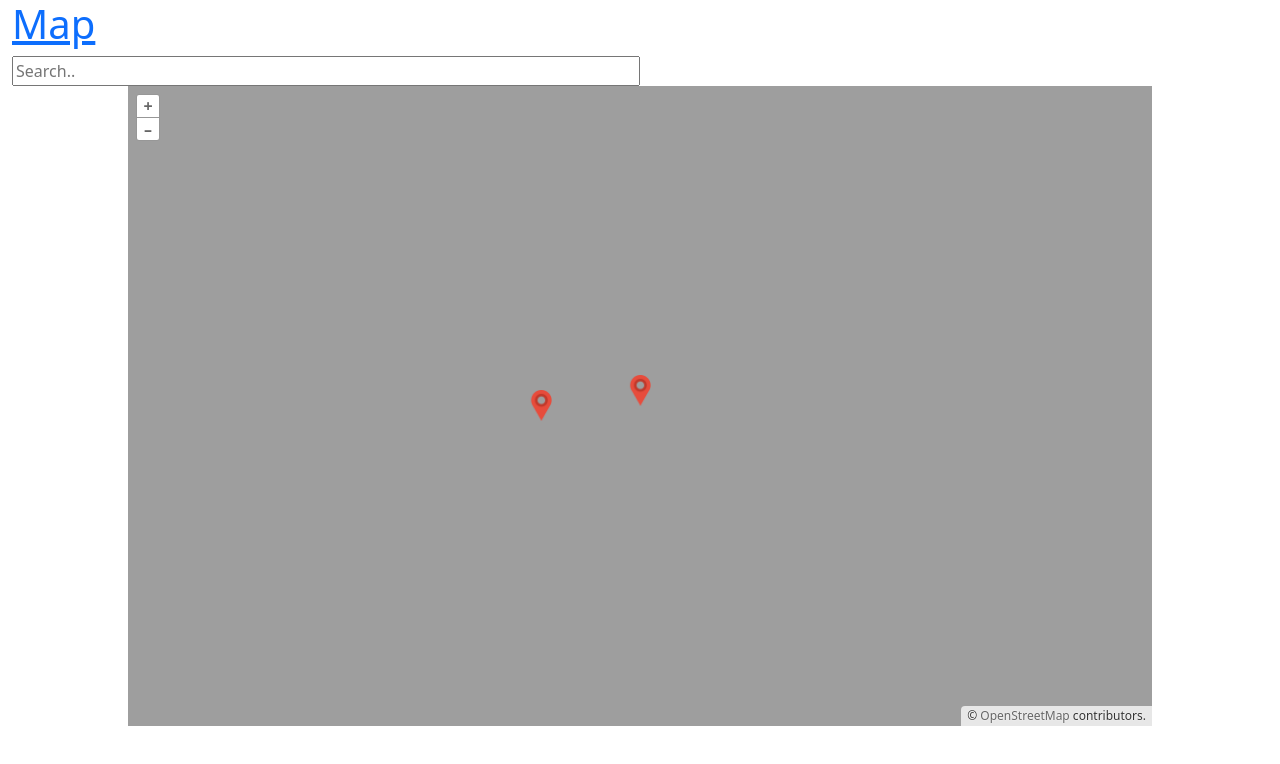
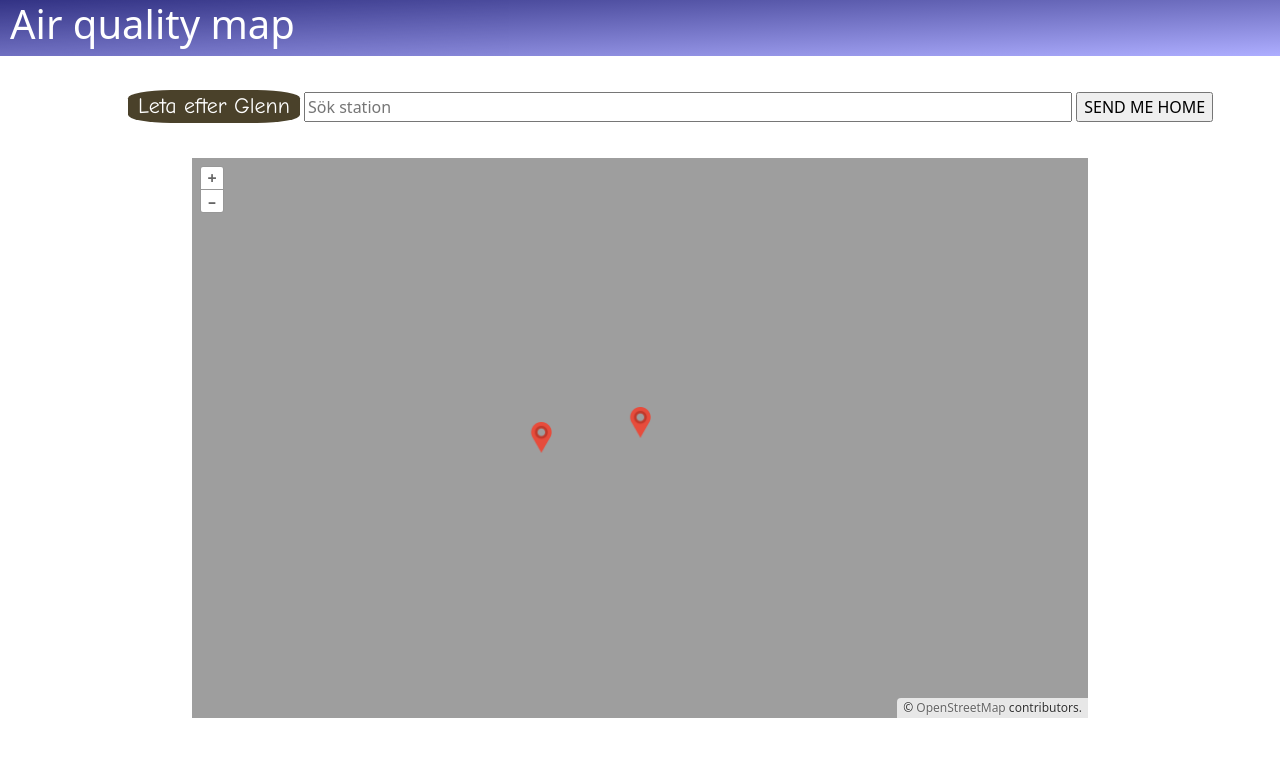
Before and after one commit to filip-svensson/DAT257, a website built with Vite: page index.html in a window 1280 px wide. Built offline with nearby package versions, Linux system fonts and the light colour scheme.

Commit message:
Redesigning frontend
Co-authored-by: Leobag <leonard.bagiu@gmail.com>
Co-authored-by: Yoorkevich <maxy98@live.co.uk>

```diff
--- a/index.html
+++ b/index.html
@@ -6,25 +6,28 @@
           integrity="sha384-iYQeCzEYFbKjA/T2uDLTpkwGzCiq6soy8tYaI1GyVh/UjpbCx/TYkiZhlZB6+fzT" crossorigin="anonymous">
     <link rel="icon" type="image/x-icon" href="https://openlayers.org/favicon.ico"/>
     <meta name="viewport" content="width=device-width, initial-scale=1.0"/>
-    <title>Using OpenLayers with Vite</title>
+    <title>Amazing map</title>
+    <link rel="icon" type="image/x-icon" href="favicon_io_1/favicon.ico">
 
 </head>
 
 <nav id="nav" class="container-fluid">
     <div class="navItems col-4">
-        <a href="#">
-            <h1 id="title" class="w-100">Map</h1>
+        <a id="titleLink" href="#">
+            <h1 id="title" class="w-100">Air quality map</h1>
         </a>
+    </div>
+</nav>
 
-
-    </div>
-
-    <div class="navItems col-6">
-        <input id="searchBar" class="w-100" type="text" placeholder="Search..">
-    </div>
-
-</nav>
-<body>
+<body class="container-fluid p-0">
+<form id="searchForm" action="index.html" method="POST">
+<div id="searchBarId">
+    <label id="searchValueLabel" for="searchValue">Leta efter Glenn</label>
+    <input id="searchValue" class="col-8" type="text"  placeholder="Sök station">
+   <!-- <button type="submit" id="searchBarA">StepFormButton</button> -->
+    <input type="submit" value="SEND ME HOME">
+</div>
+</form>
 
 
   <div id="map"></div>
--- a/style.css
+++ b/style.css
@@ -6,10 +6,10 @@ html, body {
 }
 #map {
   position: relative;
-  top: 0;
+  top: 10px;
   bottom: 0;
-  width: 80%;
-  height: 80%;
+  width: 70%;
+  height:70%;
   margin: auto;
 }
 .ol-popup {
@@ -53,3 +53,56 @@ html, body {
 .ol-popup-closer:after {
   content: "✖";
 }
+
+#nav {
+  background-image: linear-gradient(to bottom right, #000066, #9999ff);
+  float: left;
+  flex-direction: row;
+  opacity: 80%;
+  padding: 0;
+}
+
+#nav #title{
+  padding-left: 10px;
+  color: greenyellow;
+  text-decoration: none !important;
+}
+
+#nav #titleLink #title:hover{
+  color: #ffffff;
+  text-decoration: none !important;
+}
+
+#nav #titleLink{
+  text-decoration: none !important;
+}
+
+#searchBarId{
+  margin-left: 10%;
+
+}
+#searchValueLabel{
+  font-size: 22px;
+  color: white;
+  font-family: "Comic Sans MS";
+  background-color: #4A412A;
+  border-radius: 25%;
+  padding-left: 10px;
+  padding-right: 10px;
+
+}
+
+ #searchForm{
+  align-self: center;
+   padding-top: 7%;
+   padding-bottom: 2%;
+   margin: 0 auto;
+   padding-right: 0;
+   padding-left: 0;
+
+
+}
+
+#searchForm{
+  top: 10px;
+}
```
Also changed, not shown: favicon_io_1/android-chrome-192x192.png (added), favicon_io_1/android-chrome-512x512.png (added), favicon_io_1/apple-touch-icon.png (added), favicon_io_1/favicon-16x16.png (added), favicon_io_1/favicon-32x32.png (added), favicon_io_1/favicon.ico (added), favicon_io_1/site.webmanifest (added), mapFunctions.ts (added).
